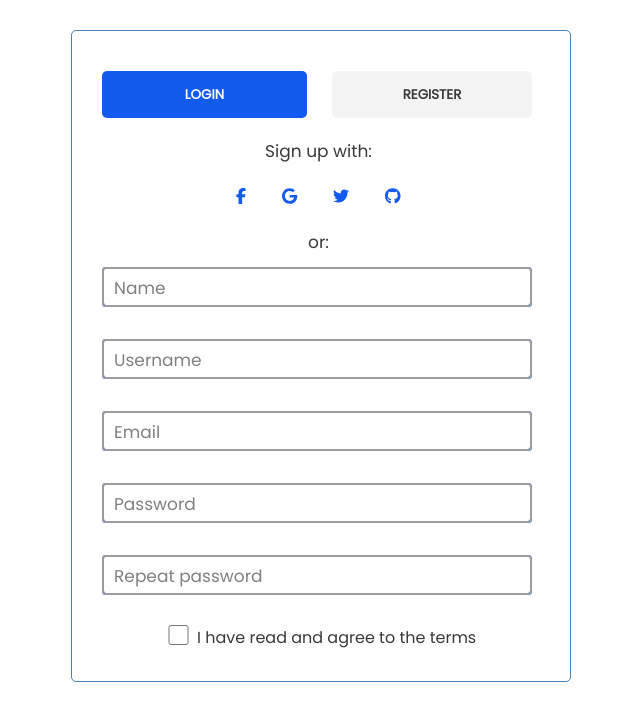
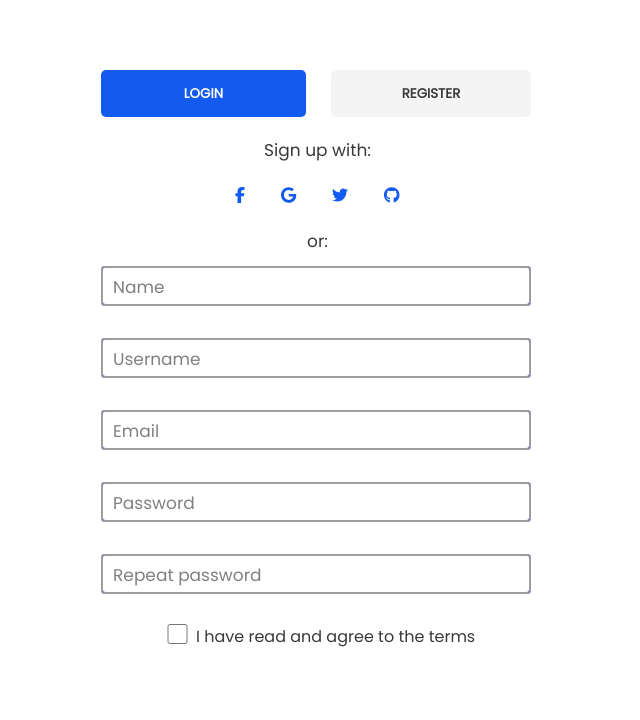
Before and after one commit to OlhaYarosh1/Register-Page, a React (Create React App) app: page /Register in a window 1280 px wide. Shown: the top 720 px of the page, without its empty margins (319-959 px from the left). Built offline with nearby package versions, Linux system fonts and the light colour scheme.

Commit message:
Added navigation between pages using buttons.

```diff
--- a/src/components/Container.module.css
+++ b/src/components/Container.module.css
@@ -3,7 +3,7 @@
     margin: 30px auto;
     overflow: auto;
     min-height: 300px;
-    border: 1px solid steelblue;
+    border: 0px solid steelblue;
     padding: 30px;
     border-radius: 5px;
 }
--- a/src/components/Login/ButtonLogin/ButtonLogin.js
+++ b/src/components/Login/ButtonLogin/ButtonLogin.js
@@ -1,15 +1,22 @@
 import React from 'react'
 import classes from './ButtonLogin.module.css'
 
+
 const ButtonLogin = () => {
+    function gotoLink(link) {
+        console.log(link.value);
+        window.open = link.value;
+    }
     return (
         <div className={classes.buttonBox}>
             <button type='button' className={classes.toggleBtnLogin} autoFocus>
                 LOGIN
             </button>
+            <a href='http://localhost:3000/Register'>
             <button type='button' className={classes.toggleBtnRegister}>
                 REGISTER
             </button>
+            </a>
         </div>
     )
 }
--- a/src/components/Register/ButtonRegister/ButtonRegister.js
+++ b/src/components/Register/ButtonRegister/ButtonRegister.js
@@ -4,9 +4,11 @@ import classes from '../../Login/ButtonLogin/ButtonLogin.module.css'
 const ButtonRegister = () => {
     return (
         <div className={classes.buttonBox}>
+            <a href='http://localhost:3000'>
             <button type='button' className={classes.toggleBtnLogin}>
                 LOGIN
             </button>
+            </a>
             <button type='button' className={classes.toggleBtnRegister} autoFocus>
                 REGISTER
             </button>
```
